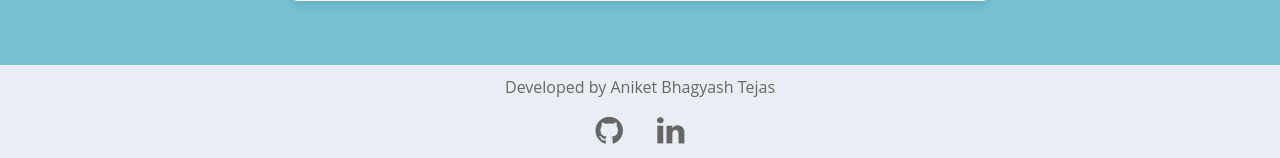
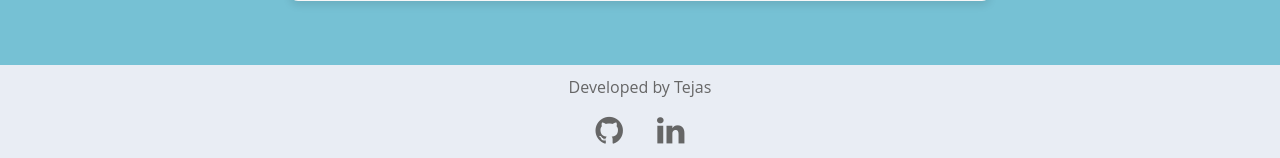
Before and after one commit to Teja4822k/bank_customer_churn_pred, a Flask app: page / in a window 1280 px wide. Shown: the part 1214-1372 px from the top of the page. Run offline with Flask 3, Linux system fonts and the light colour scheme; parts of the project's set-up code (start-up, migrations or seed data) failed here and were passed over; some libraries are stand-ins or nearby versions.

Commit message:
Initial commit

```diff
--- a/app.py
+++ b/app.py
@@ -7,7 +7,7 @@ import sklearn
 import matplotlib
 from sklearn.preprocessing import StandardScaler
 app = Flask(__name__)
-model = pickle.load(open('Churn_Prediction.pkl', 'rb'))
+model = pickle.load(open('customer_pred\Churn_Prediction.pkl', 'rb'))
 @app.route('/', methods=['GET'])
 def Home():
     return render_template('index.html')
--- a/templates/index.html
+++ b/templates/index.html
@@ -169,7 +169,7 @@
 
     <!-- Footer -->
     <footer>
-        <p>Developed by Aniket Bhagyash Tejas</p>
+        <p>Developed by Tejas</p>
         <a href="#"><i class="fa fa-github fa-2x" aria-hidden="true"></i></a>
         <a href="#"><i class="fa fa-linkedin fa-2x" aria-hidden="true"></i></a>
     </footer>
```
